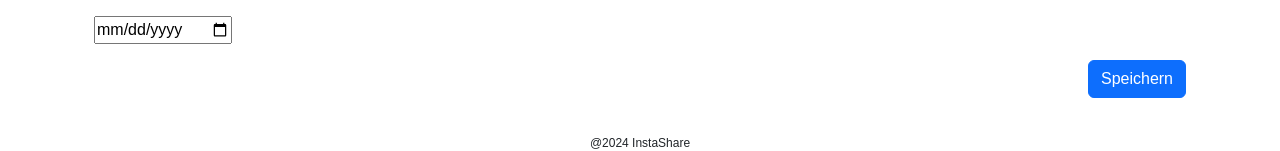
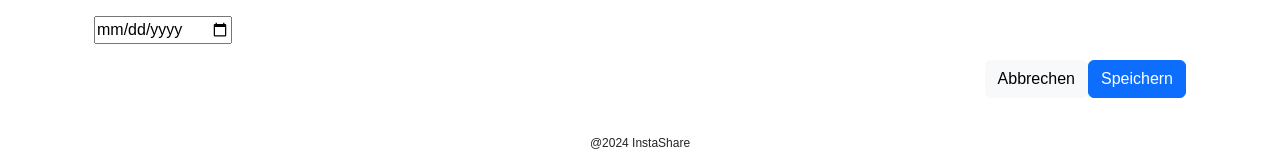
Before and after one commit to Fynia97/Iu_InstaShare_Angular, an Angular app: page /buecher/erstellen in a window 1280 px wide. Shown: the part 296-447 px from the top of the page. Built offline with nearby package versions, Linux system fonts and the light colour scheme.

Commit message:
[Modified] Cancel for Book form

```diff
--- a/src/app/books/book-create/book-create.component.html
+++ b/src/app/books/book-create/book-create.component.html
@@ -28,4 +28,7 @@
         <!--Submit-->
         <button class="btn btn-primary submit" type="submit">Speichern</button>
     </form>
+
+    <button class="btn btn-light" style="float: right;" (click)="cancel()">Abbrechen</button>
+
 </div>
--- a/src/app/books/book-create/book-create.component.ts
+++ b/src/app/books/book-create/book-create.component.ts
@@ -32,6 +32,11 @@ export class BookCreateComponent {
     })
   }
 
+  public cancel()
+  {
+    this.router.navigate(['/buecher']);
+  }
+
   public onSubmit() {
     this.book = this.bookForm.value;
     this.service.create(this.book).subscribe({
--- a/src/app/books/book-edit/book-edit.component.html
+++ b/src/app/books/book-edit/book-edit.component.html
@@ -28,4 +28,7 @@
         <!--Submit-->
         <button class="btn btn-primary submit" type="submit">Speichern</button>
     </form>
+
+    <button class="btn btn-light" style="float: right;" (click)="cancel()">Abbrechen</button>
+
 </div>
--- a/src/app/books/book-edit/book-edit.component.ts
+++ b/src/app/books/book-edit/book-edit.component.ts
@@ -39,9 +39,13 @@ export class BookEditComponent implements OnInit {
       }
     });
   }
+
+  public cancel()
+  {
+    this.router.navigate(['/buecher']);
+  }
+
   public onSubmit() {
-
-
     this.book = this.bookForm.value;
     this.service.update(this.book).subscribe({
       next: (data) => this.router.navigate(['/buecher'])
```
